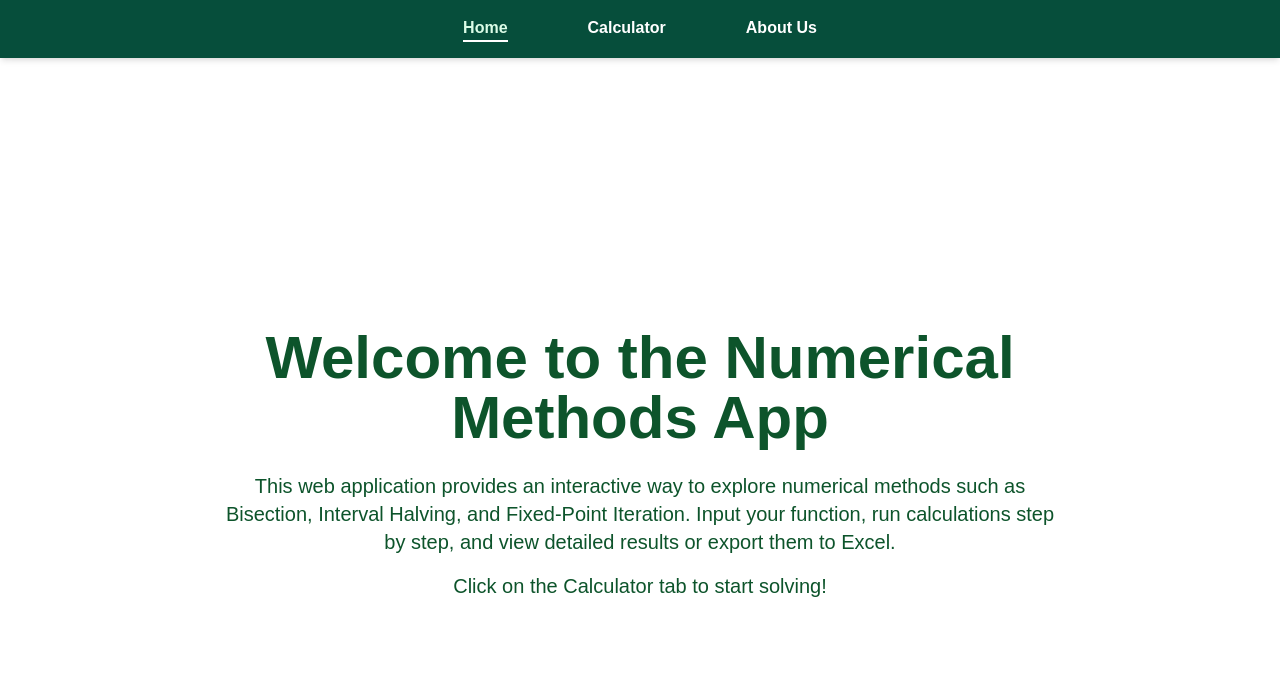
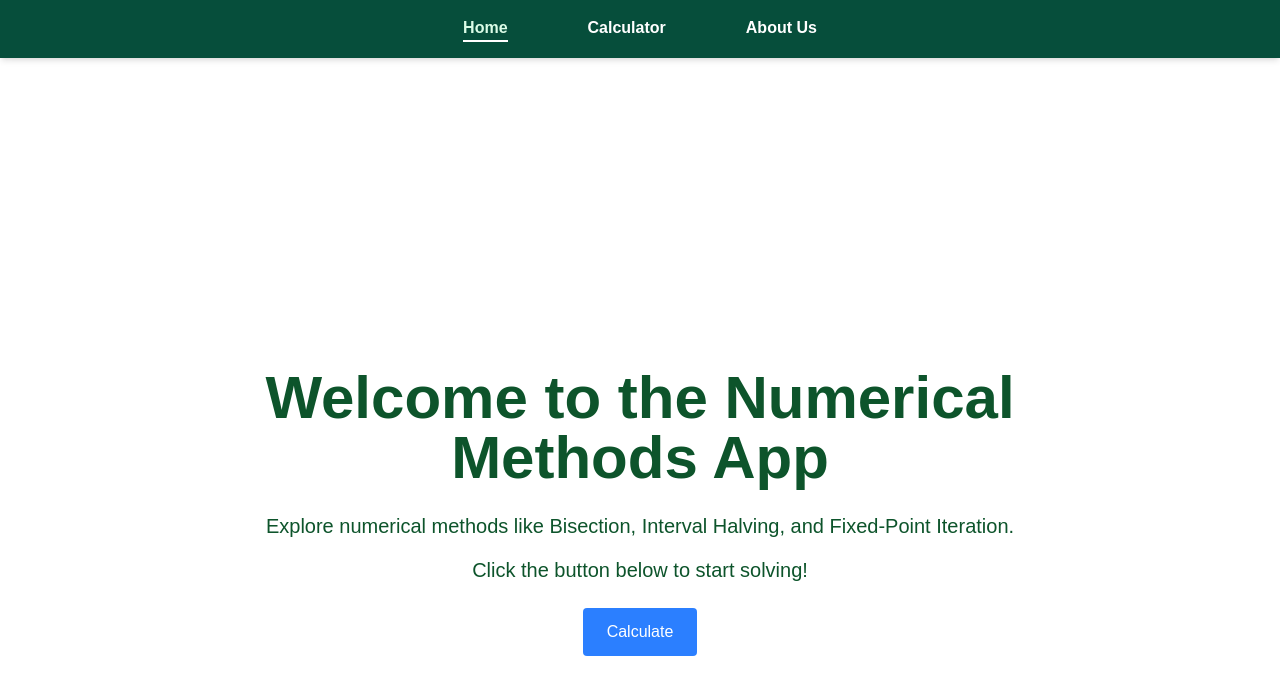
Before and after one commit to JephoneTorre/Numerical-Methods-Solver--Root-Finding--Optimization---Fixed-Point-Iteration, a Next.js app: page / in a window 1280 px wide. Shown: the top 694 px of the page. Built offline with nearby package versions, Linux system fonts and the light colour scheme.

Commit message:
button to be fixed

```diff
--- a/src/app/calculator/CalculatorContent.js
+++ b/src/app/calculator/CalculatorContent.js
@@ -4,7 +4,6 @@ import { useState } from "react";
 import { evaluate } from "mathjs";
 import { runRootFinding, runOptimization, runFixedPoint, getDerivative } from "../../../lib/mathUtils";
 import { exportToExcel } from "../../../lib/excelUtils";
-
 
 export default function CalculatorContent() {
   const [func, setFunc] = useState("8*e^(1-x) + 7*log(x)");
--- a/src/app/home/HomeContent.js
+++ b/src/app/home/HomeContent.js
@@ -1,22 +1,25 @@
 "use client";
 
-import React from "react";
+import Link from "next/link";
 
 export default function HomeContent() {
   return (
-    <div className="min-h-screen bg-white" style={{ fontFamily: 'Lufga, sans-serif' }}>
-      <div className="pt-28 max-w-4xl mx-auto p-4 text-green-900">
-        <div className="flex flex-col items-center justify-center min-h-[60vh] text-center">
-          <h1 className="text-5xl md:text-6xl font-bold mb-6">Welcome to the Numerical Methods App</h1>
-          <p className="text-lg md:text-xl text-green-900 mb-4">
-            This web application provides an interactive way to explore numerical methods such as Bisection, Interval Halving, and Fixed-Point Iteration.
-            Input your function, run calculations step by step, and view detailed results or export them to Excel.
-          </p>
-          <p className="text-lg md:text-xl text-green-900">
-            Click on the Calculator tab to start solving!
-          </p>
-        </div>
-      </div>
+    <div className="flex flex-col items-center justify-center min-h-screen text-center p-4">
+      <h1 className="text-5xl md:text-6xl font-bold mb-6">
+        Welcome to the Numerical Methods App
+      </h1>
+      <p className="text-lg md:text-xl text-green-900 mb-4">
+        Explore numerical methods like Bisection, Interval Halving, and Fixed-Point Iteration.
+      </p>
+      <p className="text-lg md:text-xl text-green-900 mb-6">
+        Click the button below to start solving!
+      </p>
+
+      <Link href="/calculator">
+        <button className="bg-blue-500 text-white px-6 py-3 rounded hover:bg-blue-600">
+          Calculate
+        </button>
+      </Link>
     </div>
   );
 }
--- a/src/app/home/page.js
+++ b/src/app/home/page.js
@@ -1,5 +1,5 @@
-import HomeContent from "./HomeContent";
+import CalculatorContent from "./CalculatorContent";
 
-export default function HomePage() {
-  return <HomeContent />;
+export default function CalculatorPage() {
+  return <CalculatorContent />;
 }
```
